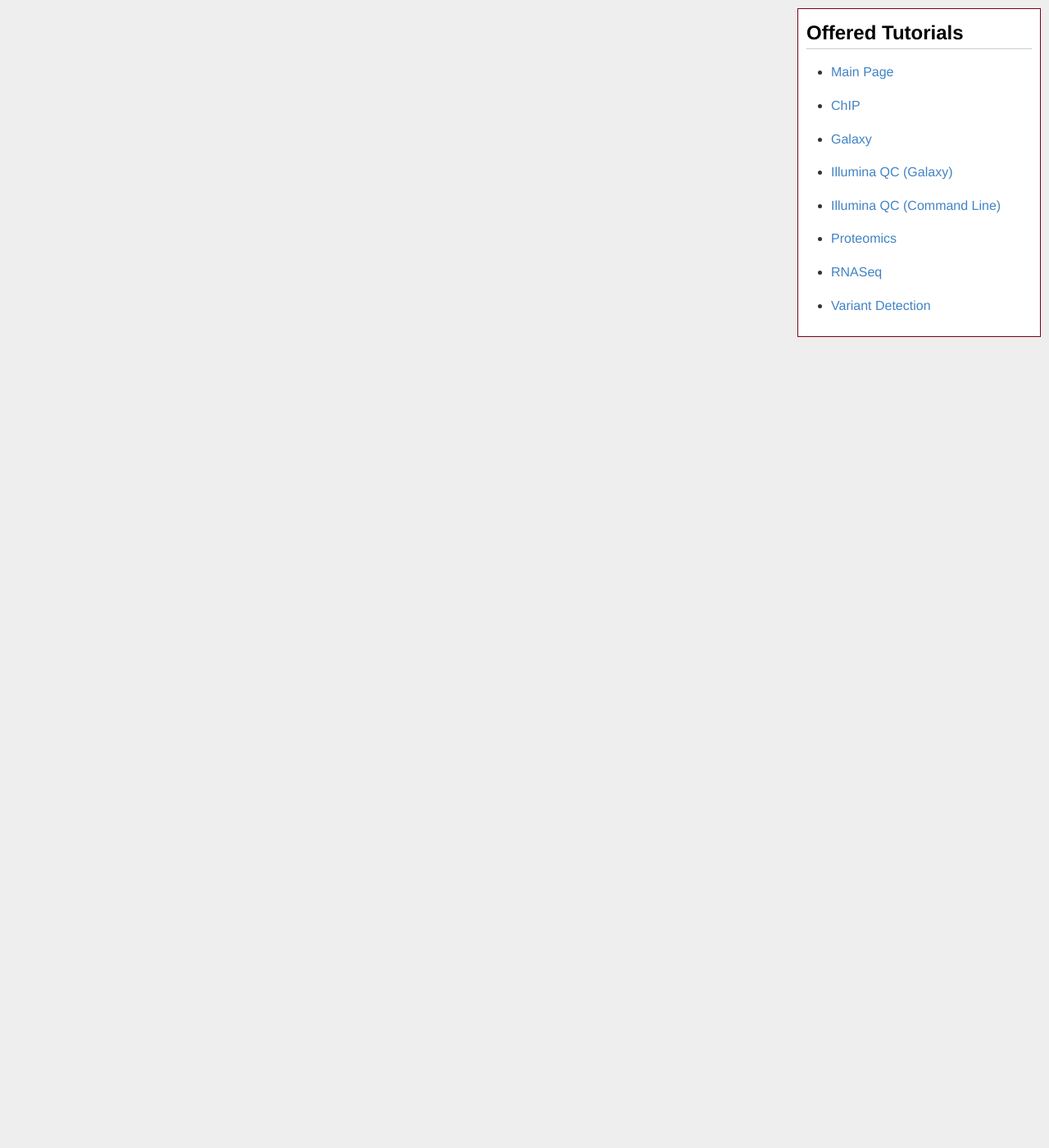
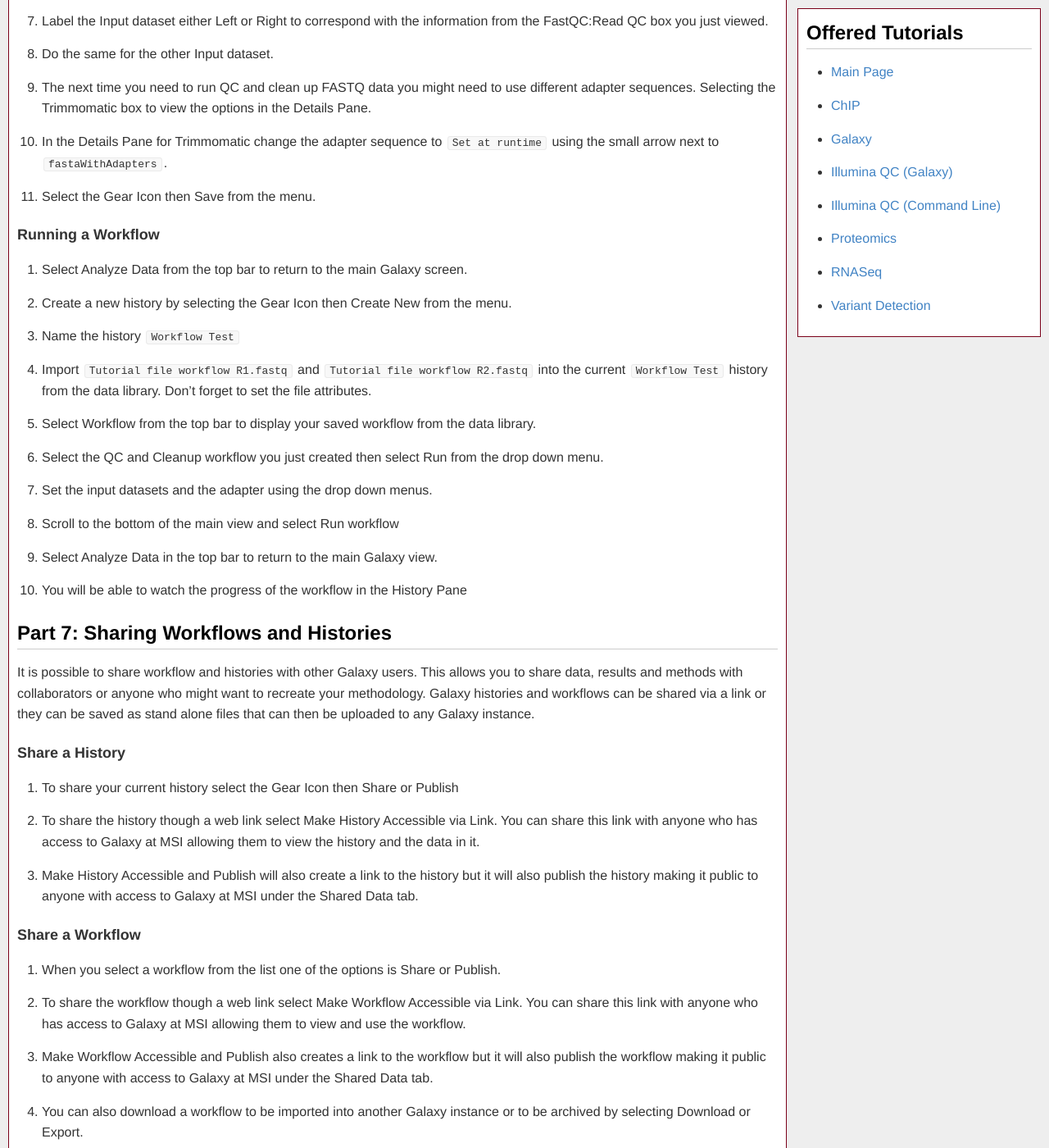
Before and after one commit to msi-ris/Tutorials, a Jekyll site: the page built from illumina_qc.md, in a window 1280 px wide and 1400 px high, scrolled down 8985 px. Shown: the whole window at 82% size. Built offline with Jekyll 4.4.1, drawn with Linux system fonts in a browser that asks for light colours; some of the changed text lies outside the part shown.

Commit message:
Update illumina

```diff
--- a/illumina_qc.md
+++ b/illumina_qc.md
@@ -235,7 +235,7 @@ Groomer to ensure your data is in the Sanger/Illumina 1.8 + encoding
 4. Make sure that you are using FastQC:ReadQC (version 0.60).
 5. Select the file to analyze from the drop-down menu: `RNA-Seq.fastq`
 6. Rename the output file to something meaningful such as "Precleaning".
-7. Select Execute
+7. Select `Execute`
 
 ### Viewing and Understanding FastQC Results
 1. In the History Pane select the Eye Icon next to the name of the output from
@@ -297,14 +297,14 @@ and the sequence of the primers.
 4. Trimmomatic allows you to build a list of modules to complete all of your
    clean-up steps at once.
 5. The first module `ILLUMINACLIP` will identify and remove adapter contamination.
-6. Select TruSeq2-SE from the adapters drop down menu.
+6. Select `TruSeq2-SE` from the adapters drop down menu.
 7. To add another module select Add new Task at the bottom of the module.
 8. Select `LEADING` from the task drop down menu, the page with refresh and new
    options associated with the `LEADING` module will appear. Use the default
    settings.
 9. Next add the `TRAILING` module, `SLIDINGWINDOW` and the `MINLEN` module. The
    default settings will work for all of these modules.
-10. Once all of the modules have been added select Execute.
+10. Once all of the modules have been added select `Execute`.
 
 ## Part 4: Evaluate Cleaned FASTQ Quality
 In this section we will compare the results from FastQC between the original
@@ -365,13 +365,107 @@ required for the tool can be found above the horizontal line in the box while
 the possible outputs are found below the line. Outputs from each tool can be
 saved and/or used as in the input for the next tool. Selecting the box will
 display the settings associated with the tool allowing you to preset parameters
-to reuse each time the workflow is run
+to reuse each time the workflow is run.
 
 ### Extract Workflow from Current History
 1. Select the Gear Icon from the top of the history pane.
-2. Select Extract Workflow from the menu.
+2. Select `Extract Workflow` from the menu.
 3. In Workflow name enter "QC and Cleanup".
-4. Select Create Workflow.
+4. Select `Create Workflow`.
+
+### View and Edit the Workflow
+1. Select Workflow from the top bar.
+2. Select the workflow that you just created and select Edit from the drop down
+   menu.
+3. The initial view of the workflow may be very messy. You can drag the boxes
+   around on the screen to make the workflow easier to interpret. You can also
+   move the blue box in the bottom right corner to view other sections of the
+   workflow.
+4. The workflow will follow the same logic as the history you created it from.
+   Can you trace the steps you took for each initial FASTQ file though the QC
+   and clean up process?
+5. Select a FastQC:Read QC box which will open the Details Pane on the right.
+   Is this for the Left or Right reads?
+6. Select the Input dataset box that is attached (connected arrows) to the
+   FastQC:Read QC box you just viewed.
+7. Label the Input dataset either Left or Right to correspond with the
+   information from the FastQC:Read QC box you just viewed.
+8. Do the same for the other Input dataset.
+9. The next time you need to run QC and clean up FASTQ data you might need to
+   use different adapter sequences. Selecting the Trimmomatic box to view the
+   options in the Details Pane.
+10. In the Details Pane for Trimmomatic change the adapter sequence to
+   `Set at runtime` using the small arrow next to `fastaWithAdapters`.
+11. Select the Gear Icon then Save from the menu.
+
+### Running a Workflow
+1. Select Analyze Data from the top bar to return to the main Galaxy screen.
+2. Create a new history by selecting the Gear Icon then Create New from the menu.
+3. Name the history `Workflow Test`
+4. Import `Tutorial file workflow R1.fastq` and `Tutorial file workflow R2.fastq`
+   into the current `Workflow Test` history from the data library. Don't forget
+   to set the file attributes.
+5. Select Workflow from the top bar to display your saved workflow from the data
+   library.
+6. Select the QC and Cleanup workflow you just created then select Run from the
+   drop down menu.
+7. Set the input datasets and the adapter using the drop down menus.
+8. Scroll to the bottom of the main view and select Run workflow
+9. Select Analyze Data in the top bar to return to the main Galaxy view.
+10. You will be able to watch the progress of the workflow in the History Pane
 
 ## Part 7: Sharing Workflows and Histories
+It is possible to share workflow and histories with other Galaxy users. This
+allows you to share data, results and methods with collaborators or anyone who
+might want to recreate your methodology. Galaxy histories and workflows can be
+shared via a link or they can be saved as stand alone files that can then be
+uploaded to any Galaxy instance.
+
+### Share a History
+1. To share your current history select the Gear Icon then Share or Publish
+2. To share the history though a web link select Make History Accessible via
+   Link. You can share this link with anyone who has access to Galaxy at MSI
+   allowing them to view the history and the data in it.
+3. Make History Accessible and Publish will also create a link to the history
+   but it will also publish the history making it public to anyone with access
+   to Galaxy at MSI under the Shared Data tab.
+
+### Share a Workflow
+1. When you select a workflow from the list one of the options is Share or
+   Publish.
+2. To share the workflow though a web link select Make Workflow Accessible via
+   Link. You can share this link with anyone who has access to Galaxy at MSI
+   allowing them to view and use the workflow.
+3. Make Workflow Accessible and Publish also creates a link to the workflow but
+   it will also publish the workflow making it public to anyone with access to
+   Galaxy at MSI under the Shared Data tab.
+4. You can also download a workflow to be imported into another Galaxy instance
+   or to be archived by selecting Download or Export.
+
 ## Part 8: Cleaning up Histories and Deleting Data from Galaxy
+Galaxy is a shared resource so the amount of data you and your group can have in
+Galaxy is limited. We estimate that even a relatively simple RNA-seq analysis
+will use 4-5 times the storage of the raw sequencing files. Many of these files
+are intermediate and can be discarded once the analysis is complete. Also, since
+Galaxy allows you to create workflows it is easy to recreate intermediate files
+if they are needed later. It is good practice to extract workflows from
+histories then discard the histories once you have completed the analyses.
+
+Your groups current Galaxy usage is displayed in the top bar on the far right.
+You can view the size of your different Galaxy histories when you view you saved
+Galaxy histories using the Gear Icon and below the name of your current history.
+If you delete a Galaxy history before you extract a workflow you will not be
+able to do so later.
+
+### Deleting Intermediate Files and Histories from Galaxy
+1. Select Analyze Data in the top bar to get to the main Galaxy view.
+2. Select the Gear Icon and then Saved Histories from the menu.
+3. Select the history you created when you tested your workflow then select
+   Switch to open the history in the Galaxy History Pane.
+4. To delete specific pieces of data from a Galaxy history you can select the X.
+5. Notice that when the data set is deleted that the size of the history does
+   not change. This is because Galaxy has a recycling bin type function.
+6. To permanently delete a dataset first unhide the hidden datasets by selecting
+   the Gear Icon then Include Deleted Datasets.
+7. Select the here link displayed in the history pane for the data you would
+   like to delete. This will actually reduce the size of the history
```
